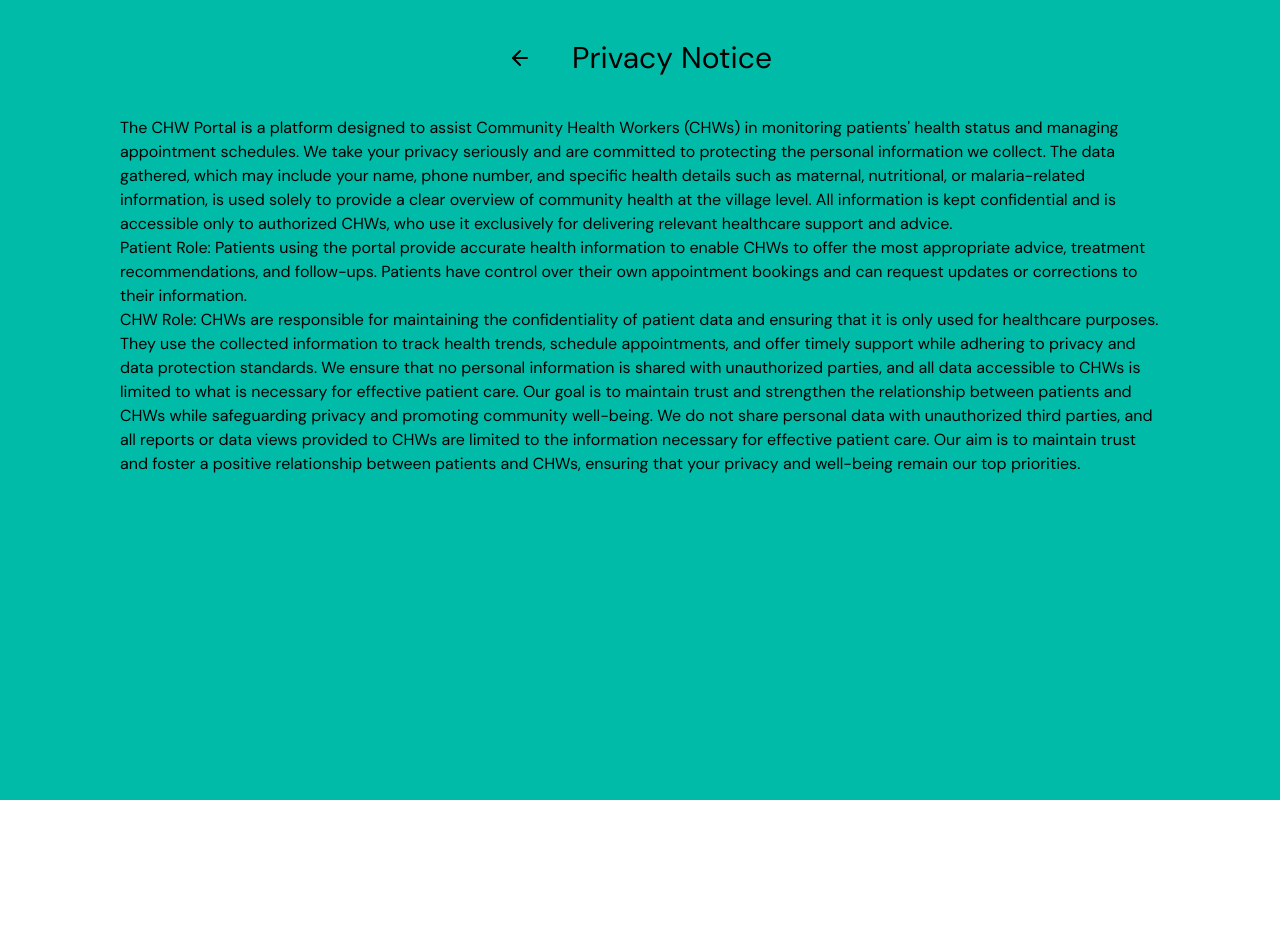
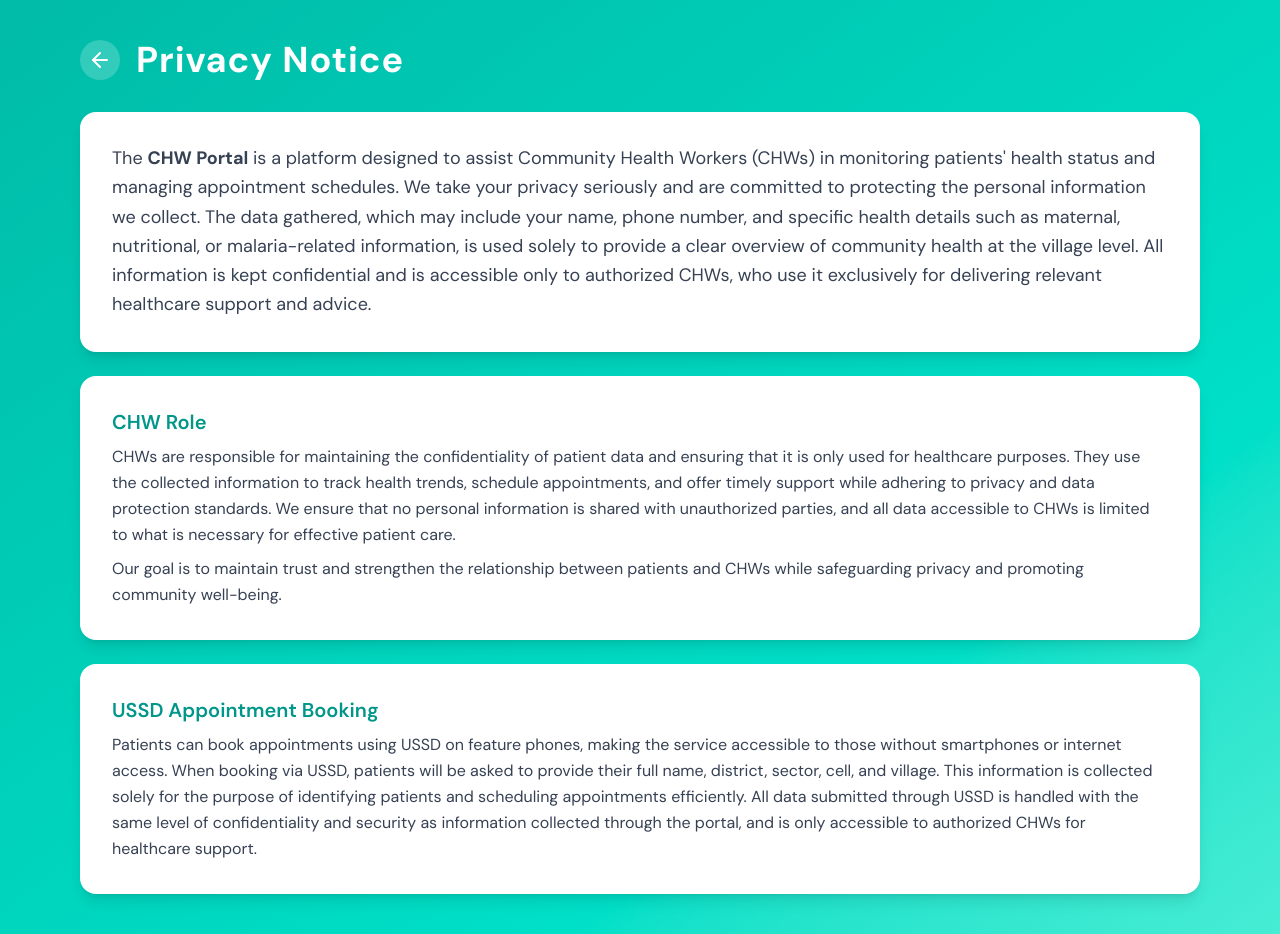
Before and after one commit to tuyishimejohnson/capstone-project, a React (Vite) app: page /privacy in a window 1280 px wide. Before the commit the page ends 800 px from the top, so only its background shows below. Built offline with nearby package versions, Linux system fonts and the light colour scheme; a web font is replaced by a local one.

Commit message:
enhance styles of the privacy policy and ethics components

```diff
--- a/package.json
+++ b/package.json
@@ -23,6 +23,7 @@
     "cookie-parser": "^1.4.7",
     "dayjs": "^1.11.13",
     "express": "^5.1.0",
+    "framer-motion": "^12.23.6",
     "jsonwebtoken": "^9.0.2",
     "lucide-react": "^0.516.0",
     "react": "^19.1.0",
--- a/src/components/auth/LoginForm.tsx
+++ b/src/components/auth/LoginForm.tsx
@@ -46,8 +46,8 @@ export const LoginForm: React.FC<LoginFormProps> = () => {
         `${import.meta.env.VITE_BASE_URL}/api/auth/login`,
         {
           name,
+          pin,
           password,
-          pin,
         }
       );
 
@@ -57,8 +57,9 @@ export const LoginForm: React.FC<LoginFormProps> = () => {
       console.log("======Login successful======");
       setTimeout(() => {
         setName("");
+        setPin("");
         setPassword("");
-        setPin("");
+
         navigate("/dashboard");
       }, 1000);
     } catch (error) {
--- a/src/privacy/PrivacyPolicy.tsx
+++ b/src/privacy/PrivacyPolicy.tsx
@@ -1,56 +1,93 @@
 import { ArrowLeft } from "lucide-react";
 import { useNavigate } from "react-router";
+import { motion } from "framer-motion";
 
 export const PrivacyPolicy = () => {
   const navigate = useNavigate();
+
   return (
-    <>
-      <div className="bg-teal-500 h-screen px-30">
-        <div className="flex justify-center items-center gap-10">
-          <button onClick={() => navigate("/dashboard")}>
-            <ArrowLeft className="cursor-pointer" />
-          </button>
-          <h2 className="text-3xl py-10">Privacy Notice</h2>
-        </div>
-        <p>
-          The CHW Portal is a platform designed to assist Community Health
-          Workers (CHWs) in monitoring patients' health status and managing
-          appointment schedules. We take your privacy seriously and are
-          committed to protecting the personal information we collect. The data
-          gathered, which may include your name, phone number, and specific
-          health details such as maternal, nutritional, or malaria-related
-          information, is used solely to provide a clear overview of community
-          health at the village level. All information is kept confidential and
-          is accessible only to authorized CHWs, who use it exclusively for
-          delivering relevant healthcare support and advice.{" "}
-        </p>
+    <div className="bg-gradient-to-br from-teal-500 via-teal-400 to-teal-300 min-h-screen px-6 md:px-20 py-10">
+      {/* Header Section */}
+      <div className="flex items-center gap-4 mb-8">
+        <button
+          onClick={() => navigate("/dashboard")}
+          className="p-2 rounded-full bg-white/20 hover:bg-white/30 transition"
+        >
+          <ArrowLeft className="text-white w-6 h-6" />
+        </button>
+        <h2 className="text-4xl font-bold text-white tracking-wide">
+          Privacy Notice
+        </h2>
+      </div>
 
-        <p>
-          Patient Role: Patients using the portal provide accurate health
-          information to enable CHWs to offer the most appropriate advice,
-          treatment recommendations, and follow-ups. Patients have control over
-          their own appointment bookings and can request updates or corrections
-          to their information.
-        </p>
+      {/* Content Cards */}
+      <div className="space-y-6">
+        <motion.div
+          className="bg-white rounded-2xl shadow-lg p-6 md:p-8"
+          initial={{ opacity: 0, y: 30 }}
+          animate={{ opacity: 1, y: 0 }}
+          transition={{ delay: 0.2 }}
+        >
+          <p className="text-gray-700 leading-relaxed text-lg">
+            The <strong>CHW Portal</strong> is a platform designed to assist
+            Community Health Workers (CHWs) in monitoring patients' health
+            status and managing appointment schedules. We take your privacy
+            seriously and are committed to protecting the personal information
+            we collect. The data gathered, which may include your name, phone
+            number, and specific health details such as maternal, nutritional,
+            or malaria-related information, is used solely to provide a clear
+            overview of community health at the village level. All information
+            is kept confidential and is accessible only to authorized CHWs, who
+            use it exclusively for delivering relevant healthcare support and
+            advice.
+          </p>
+        </motion.div>
 
-        <p>
-          CHW Role: CHWs are responsible for maintaining the confidentiality of
-          patient data and ensuring that it is only used for healthcare
-          purposes. They use the collected information to track health trends,
-          schedule appointments, and offer timely support while adhering to
-          privacy and data protection standards. We ensure that no personal
-          information is shared with unauthorized parties, and all data
-          accessible to CHWs is limited to what is necessary for effective
-          patient care. Our goal is to maintain trust and strengthen the
-          relationship between patients and CHWs while safeguarding privacy and
-          promoting community well-being. We do not share personal data with
-          unauthorized third parties, and all reports or data views provided to
-          CHWs are limited to the information necessary for effective patient
-          care. Our aim is to maintain trust and foster a positive relationship
-          between patients and CHWs, ensuring that your privacy and well-being
-          remain our top priorities.
-        </p>
+        <motion.div
+          className="bg-white rounded-2xl shadow-lg p-6 md:p-8"
+          initial={{ opacity: 0, y: 30 }}
+          animate={{ opacity: 1, y: 0 }}
+          transition={{ delay: 0.6 }}
+        >
+          <h3 className="text-xl font-semibold text-teal-600 mb-2">CHW Role</h3>
+          <p className="text-gray-700 leading-relaxed">
+            CHWs are responsible for maintaining the confidentiality of patient
+            data and ensuring that it is only used for healthcare purposes. They
+            use the collected information to track health trends, schedule
+            appointments, and offer timely support while adhering to privacy and
+            data protection standards. We ensure that no personal information is
+            shared with unauthorized parties, and all data accessible to CHWs is
+            limited to what is necessary for effective patient care.
+          </p>
+          <p className="text-gray-700 leading-relaxed mt-2">
+            Our goal is to maintain trust and strengthen the relationship
+            between patients and CHWs while safeguarding privacy and promoting
+            community well-being.
+          </p>
+        </motion.div>
+
+        <motion.div
+          className="bg-white rounded-2xl shadow-lg p-6 md:p-8"
+          initial={{ opacity: 0, y: 30 }}
+          animate={{ opacity: 1, y: 0 }}
+          transition={{ delay: 0.8 }}
+        >
+          <h3 className="text-xl font-semibold text-teal-600 mb-2">
+            USSD Appointment Booking
+          </h3>
+          <p className="text-gray-700 leading-relaxed">
+            Patients can book appointments using USSD on feature phones, making
+            the service accessible to those without smartphones or internet
+            access. When booking via USSD, patients will be asked to provide
+            their full name, district, sector, cell, and village. This
+            information is collected solely for the purpose of identifying
+            patients and scheduling appointments efficiently. All data submitted
+            through USSD is handled with the same level of confidentiality and
+            security as information collected through the portal, and is only
+            accessible to authorized CHWs for healthcare support.
+          </p>
+        </motion.div>
       </div>
-    </>
+    </div>
   );
 };
```
Also changed, not shown: src/privacy/Ethics.tsx (+62 -28 lines), 1 other file (tests, documents, lock files or other folders).
